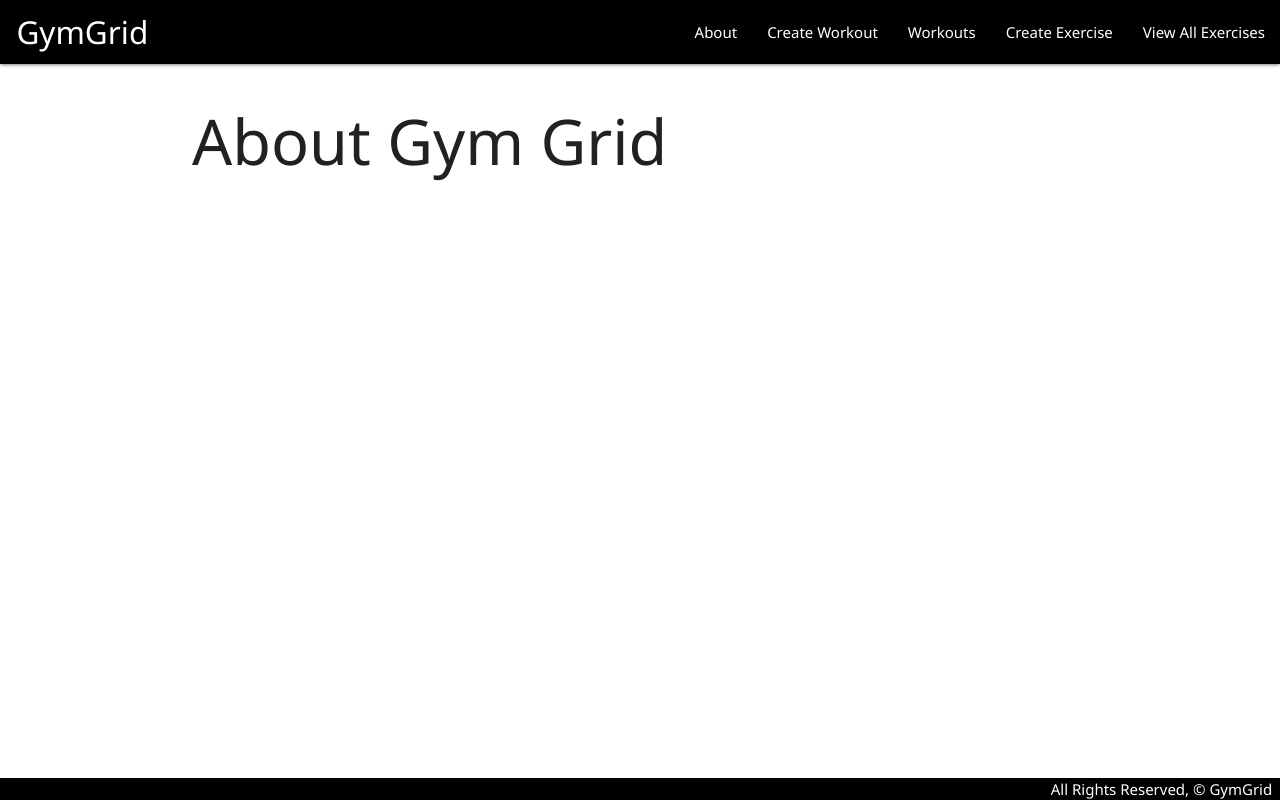
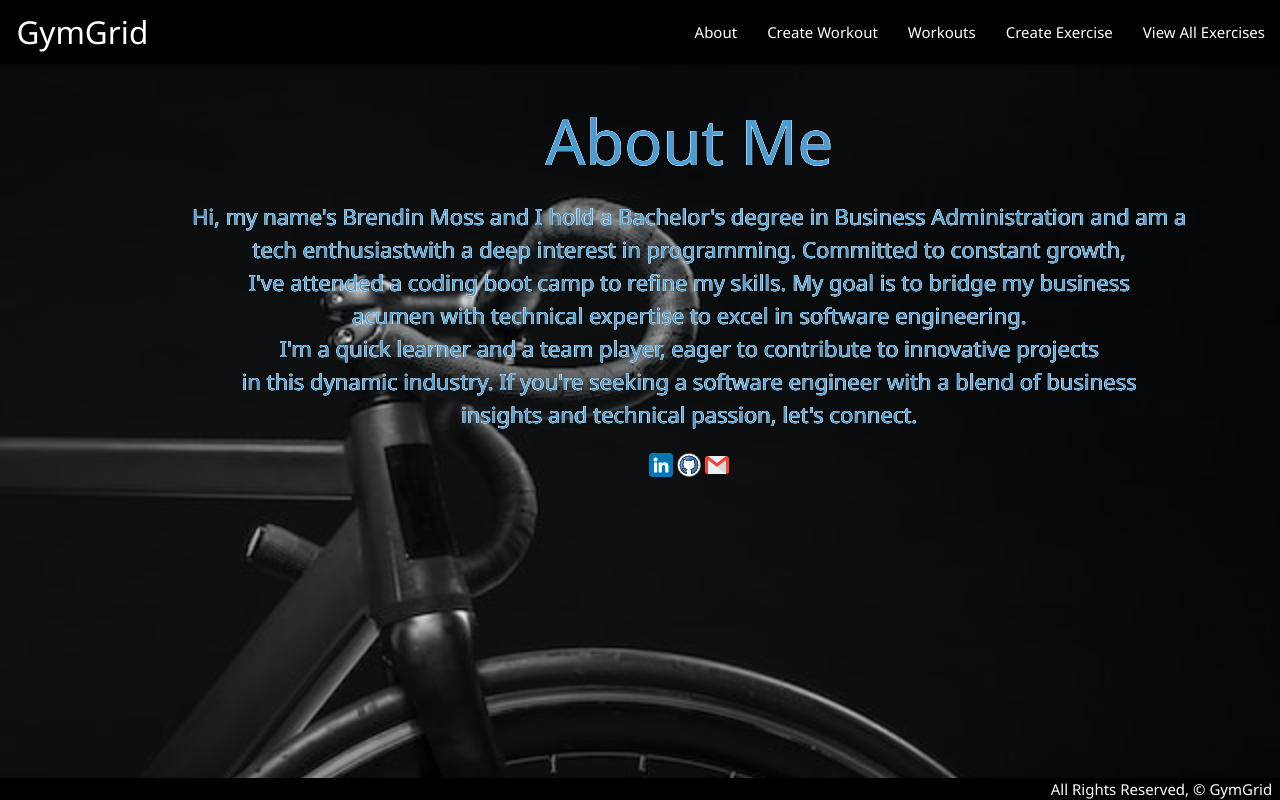
Before and after one commit to jadewang425/gym_grid, a Django app: page /about/ in a window 1280 px wide. Run offline with Django 4.2, Linux system fonts and the light colour scheme; parts of the project's set-up code (start-up, migrations or seed data) failed here and were passed over.

Commit message:
add new api and about page

```diff
--- a/main_app/static/css/style.css
+++ b/main_app/static/css/style.css
@@ -13,3 +13,12 @@ body {
   padding-top: 0;
   text-align: right;
 }
+
+.background-image {
+  background-image: url('../images/josh-nuttall-XVTWFHcNIko-unsplash.jpg');
+  background-size:cover;
+}
+
+.text-outline {
+  text-shadow: -0.3px -0.3px 0 #fff, 0.3px -0.3px 0 #fff, -0.3px 0.3px 0 #fff, 0.3px 0.3px 0 #fff;
+}
--- a/main_app/templates/about.html
+++ b/main_app/templates/about.html
@@ -1,6 +1,29 @@
 {% extends 'base.html' %}
 {% block content %}
-
-    <h1>About Gym Grid</h1>
+<body class="background-image">
+</body>
+<div  style="text-align: center; position: absolute;">
+    <h1 class="text-outline" style="color: #4B9CD3;">About Me</h1>
+    <p class="text-outline" style="font-size: 22px; color: #4B9CD3;">
+        Hi, my name's Brendin Moss and I hold a Bachelor's degree in Business Administration and am a<br>
+        tech enthusiastwith a deep interest in programming. Committed to constant growth, <br>
+        I've attended a coding boot camp to refine my skills. My goal is to bridge my business<br>
+        acumen with technical expertise to excel in software engineering.<br>
+         I'm a quick learner and a team player, eager to contribute to innovative projects <br>
+         in this dynamic industry. If you're seeking a software engineer with a blend of business <br>
+         insights and technical passion, let's connect.
+    </p>
+    <div class="social-links">
+        <a href="https://linkedin.com/in/brendinmoss/" target="_blank">
+            <img src="../static/images/linkedin.png" alt="linkedin-icon">
+        </a>
+        <a href="https://github.com/brendinsgit" target="_blank">
+            <img src="../static/images/github.png" alt="linkedin-icon">
+        </a>
+        <a href="mailto:brendin0702@gmail.com">
+            <img src="../static/images/gmail.png" alt="Email Icon">
+        </a>
+    </div>
+    </div>
 
 {% endblock %}
```
Also changed, not shown: main_app/models.py (+19 -12 lines), main_app/migrations/0003_alter_exercise_category_alter_exercise_equipment.py (added), main_app/static/images/github.png (added), main_app/static/images/gmail.png (added), main_app/static/images/josh-nuttall-XVTWFHcNIko-unsplash.jpg (added), main_app/static/images/linkedin.png (added), main_app/views.py (line endings or trailing spaces). Lines whose indentation alone changed are shown as unchanged.
